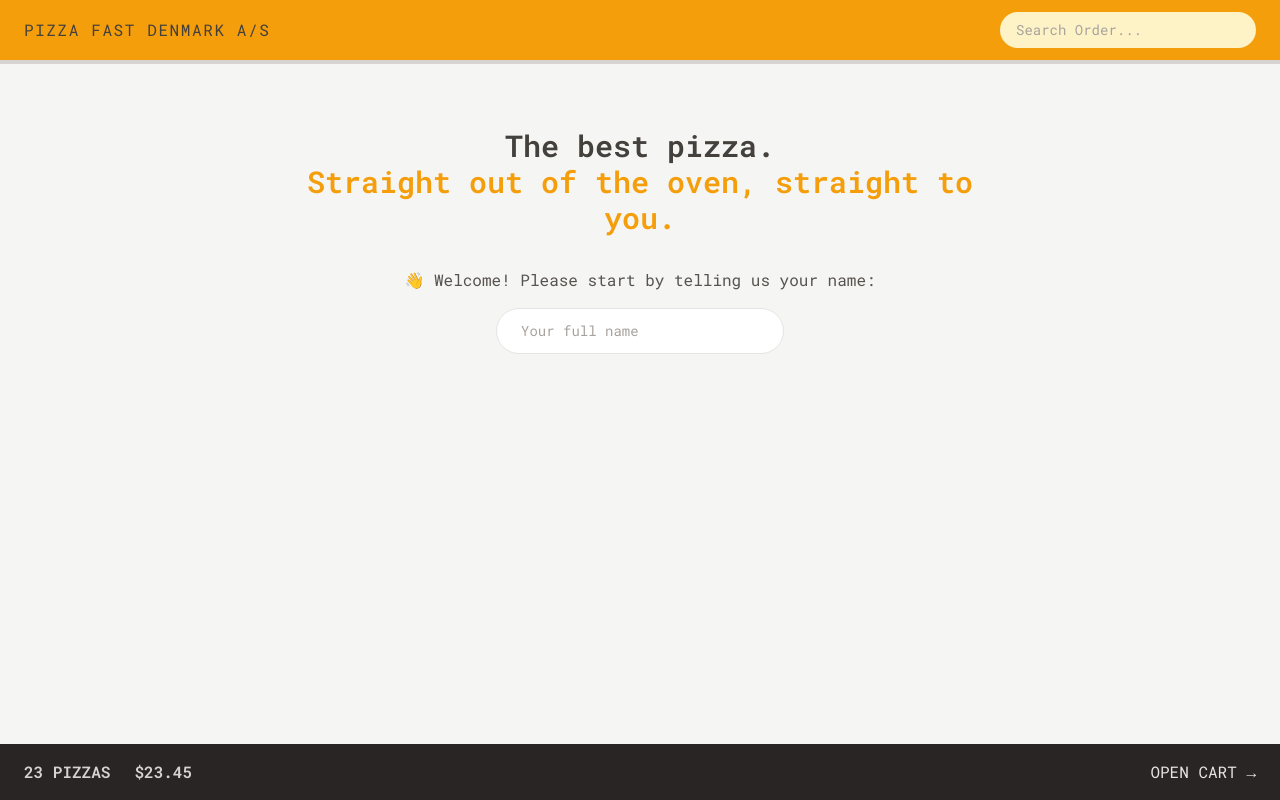
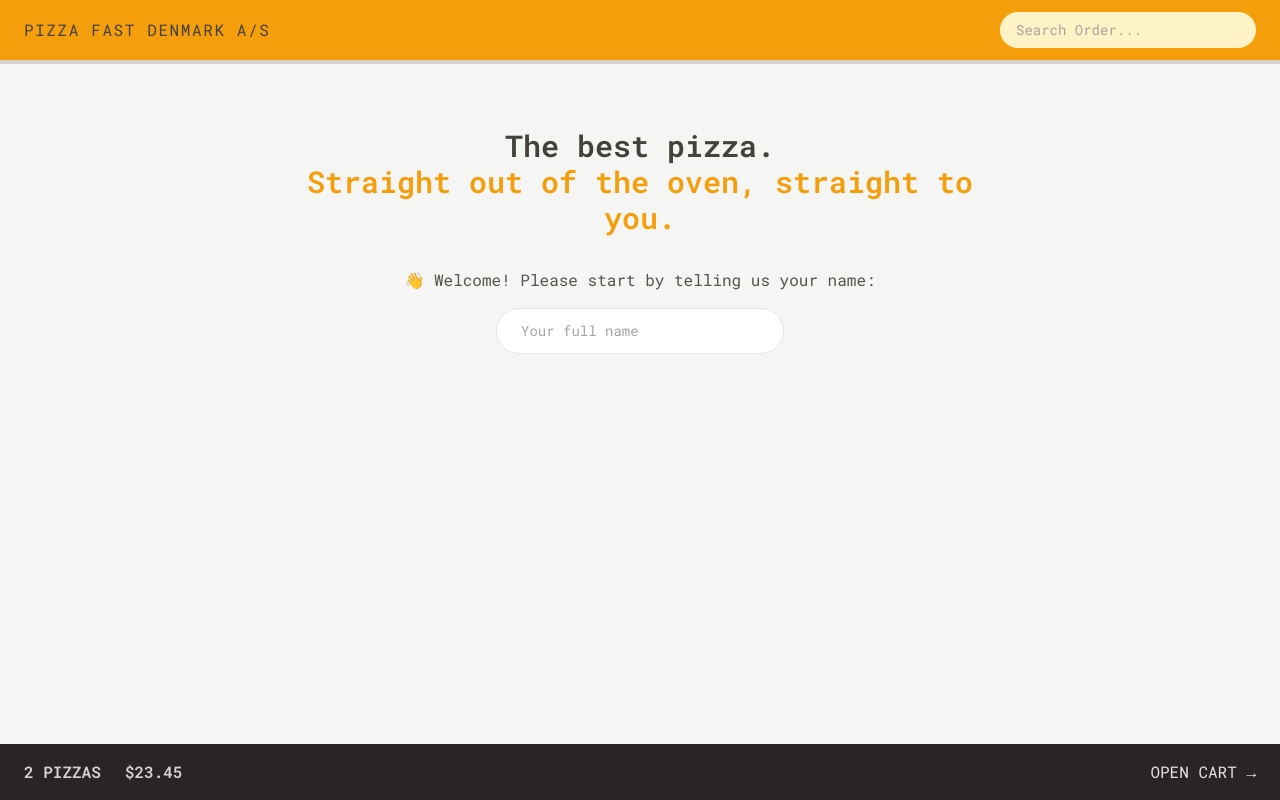
Before and after one commit to YuejiaoShi/pizza-fast-shop, a React (Vite) app: page / in a window 1280 px wide. Built offline with nearby package versions, Linux system fonts and the light colour scheme.

Commit message:
display totalCartQuantity

```diff
--- a/src/features/cart/CartOverview.tsx
+++ b/src/features/cart/CartOverview.tsx
@@ -11,7 +11,7 @@ const CartOverview: React.FC = () => {
   return (
     <div className="bg-stone-800 text-stone-200 uppercase p-4 text-sm md:text-base sm:px-6 flex items-center justify-between">
       <p className="text-stone-300 font-semibold sm:space-x-6">
-        <span>23 pizzas</span>
+        <span>{totalCartQuantity} pizzas</span>
         <span>$23.45</span>
       </p>
       <Link to="/cart">Open cart &rarr;</Link>
```
